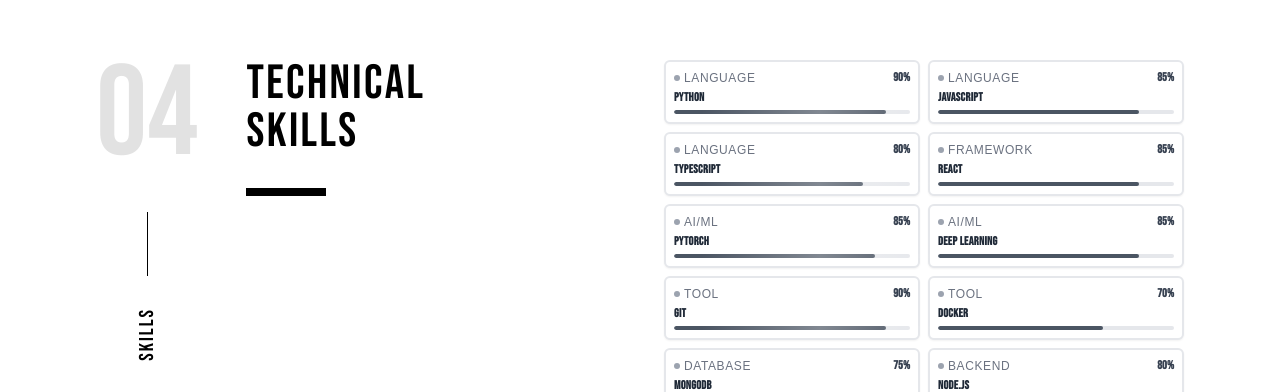
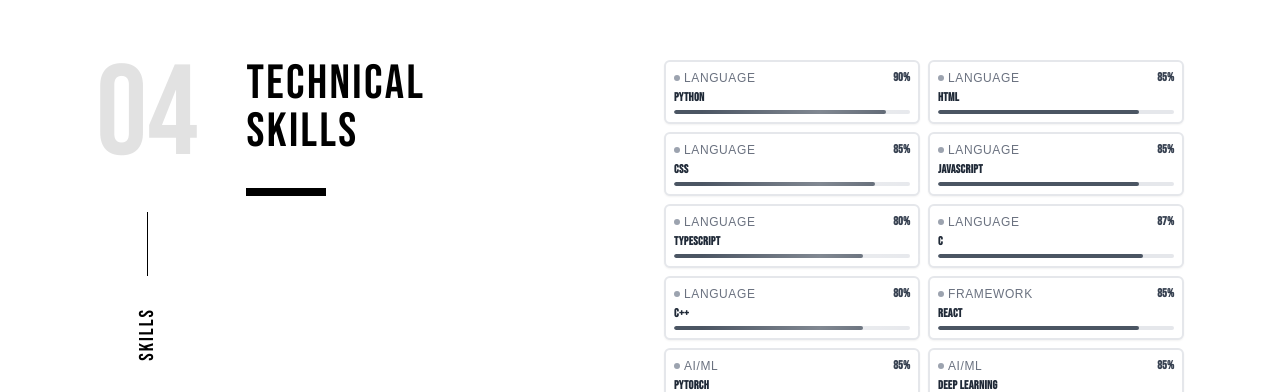
Before and after one commit to kalpokoch/MyPortfolio-25, a React (Vite) app: page / in a window 1280 px wide. Shown: the part 4232-4624 px from the top of the page. Built offline with nearby package versions, Linux system fonts and the light colour scheme; a web font is replaced by a local one.

Commit message:
added more

```diff
--- a/src/components/ui/SkillsGrid.tsx
+++ b/src/components/ui/SkillsGrid.tsx
@@ -9,8 +9,12 @@
 
 const skillsData: Skill[] = [
   { name: "Python", percentage: 90, category: "Language" },
+  { name: "HTML", percentage: 85, category: "Language" },
+  { name: "CSS", percentage: 85, category: "Language" },
   { name: "JavaScript", percentage: 85, category: "Language" },
   { name: "TypeScript", percentage: 80, category: "Language" },
+  { name: "C", percentage: 87, category: "Language" },
+  { name: "C++", percentage: 80, category: "Language" },
   { name: "React", percentage: 85, category: "Framework" },
   { name: "PyTorch", percentage: 85, category: "AI/ML" },
   { name: "Deep Learning", percentage: 85, category: "AI/ML" },
```
